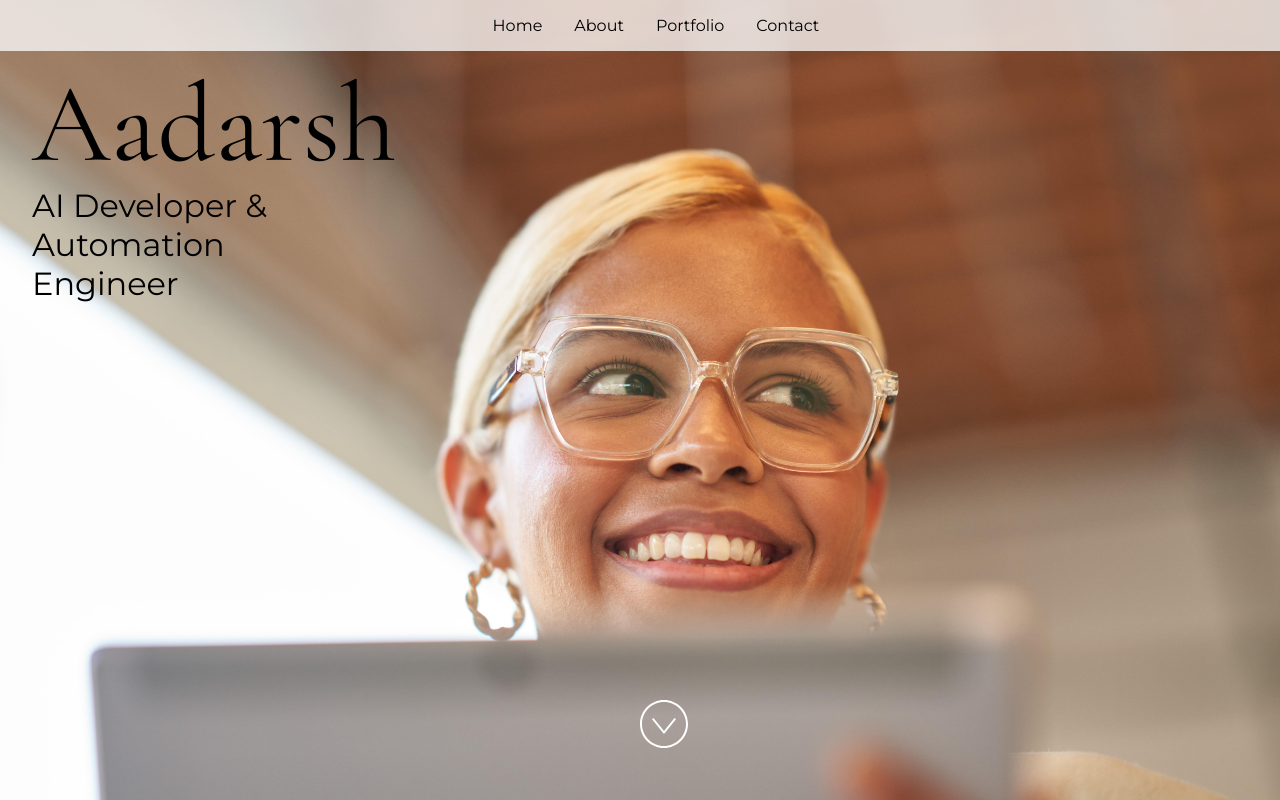
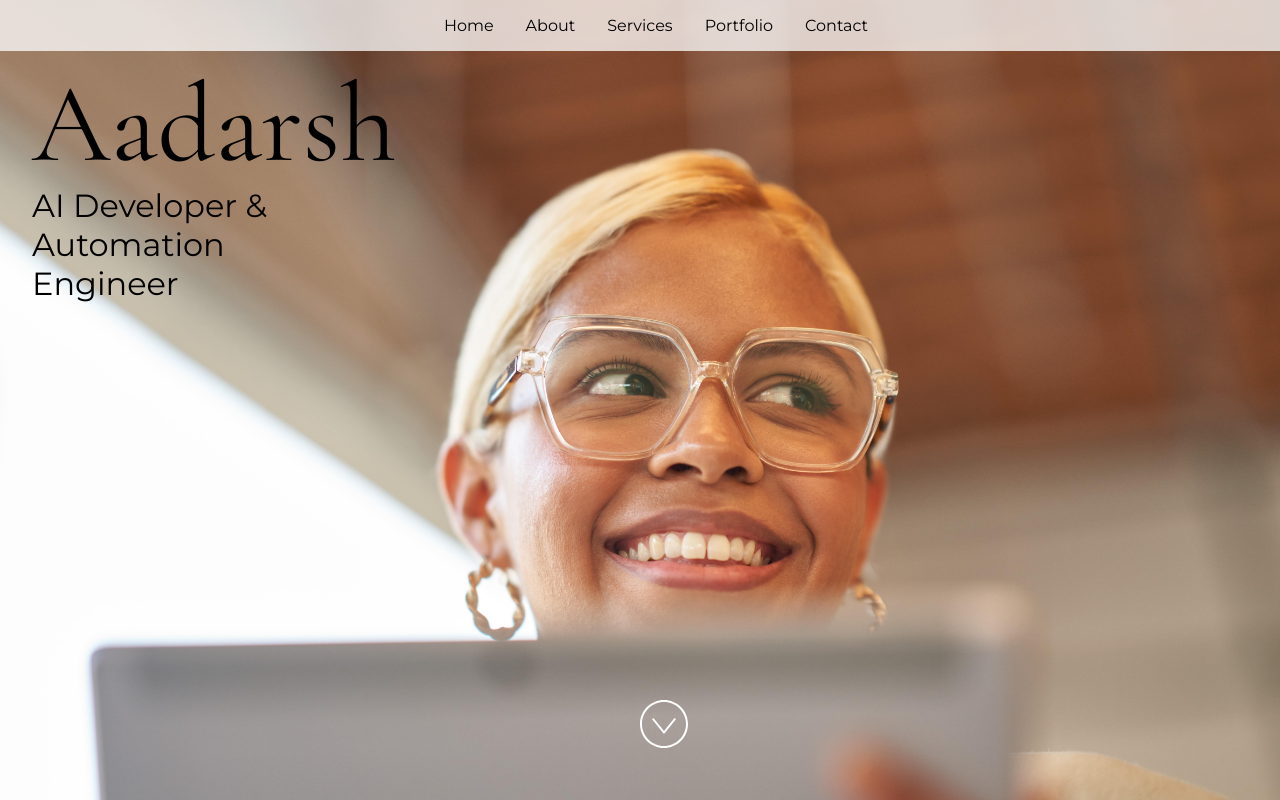
Before and after one commit to aadarshmishra-thedev/my-portfolio, a React (Vite) app: page / in a window 1280 px wide. Built offline with nearby package versions, Linux system fonts and the light colour scheme.

Commit message:
Add Services link to navigation

```diff
--- a/src/Components/Header.jsx
+++ b/src/Components/Header.jsx
@@ -23,6 +23,7 @@ const Header = () => {
     >
       <a href="#home">Home</a>
       <a href="#about">About</a>
+      <a href="#services">Services</a>
       <a href="#portfolio">Portfolio</a>
       <a href="#footer">Contact</a>
     </div>
```
